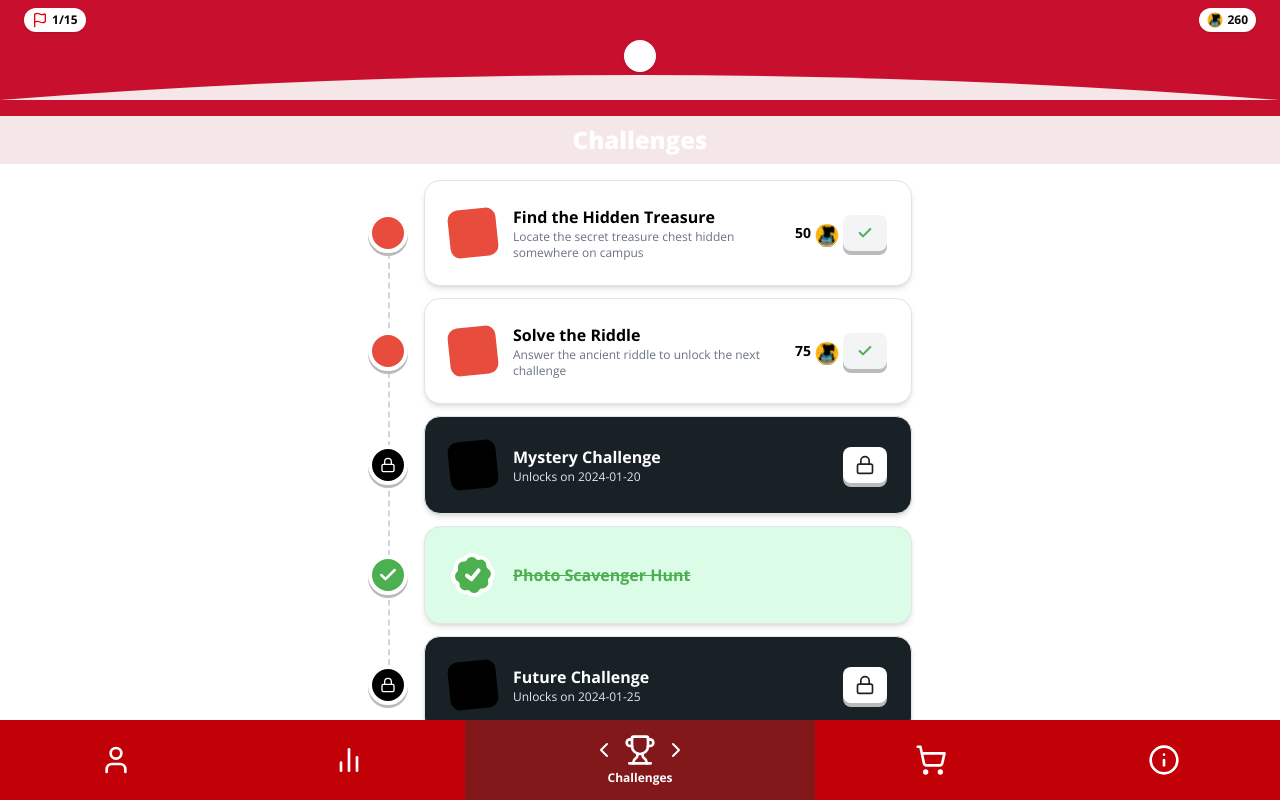
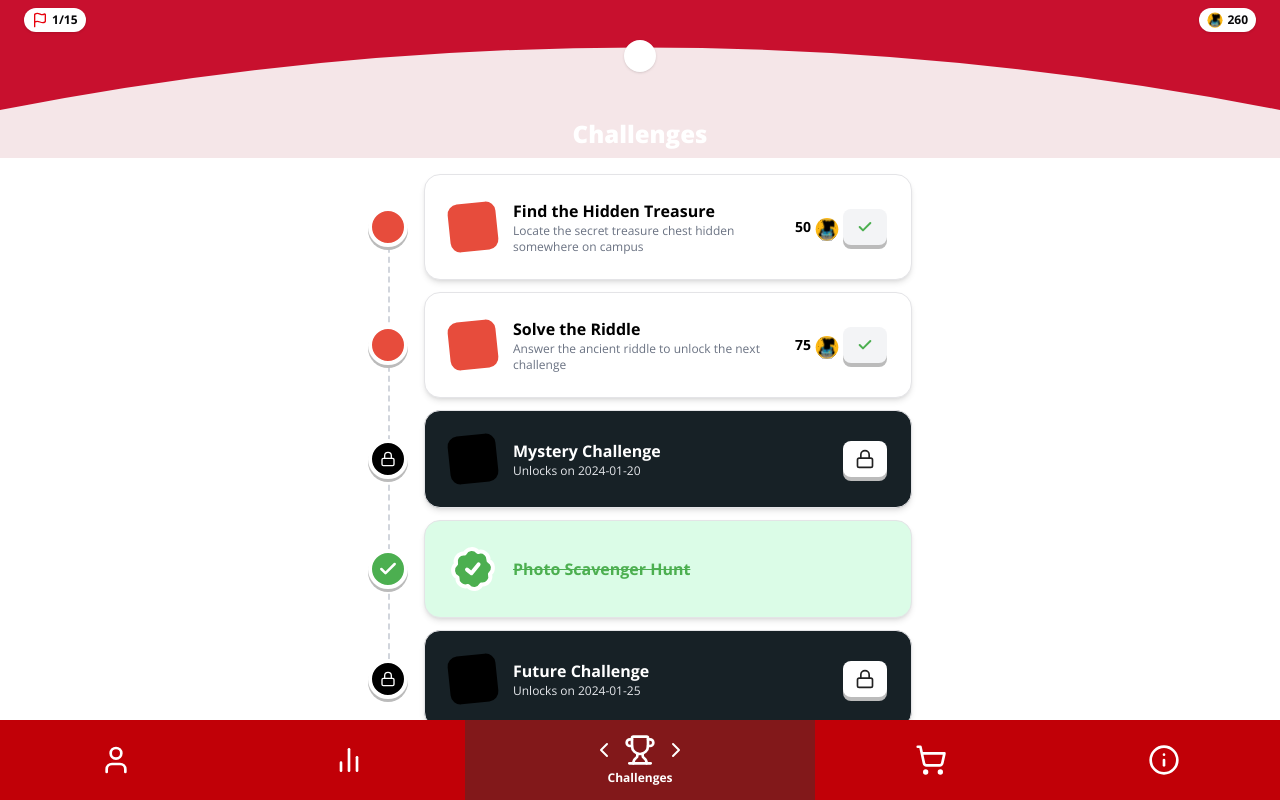
Before and after one commit to ScottyLabs/o-quest, a React (Vite) app in the folder apps/frontend/: page /challenges in a window 1280 px wide. Built offline with nearby package versions, Linux system fonts and the light colour scheme.

Commit message:
fix: use svg for arc instead

```diff
--- a/apps/frontend/src/components/page-header.tsx
+++ b/apps/frontend/src/components/page-header.tsx
@@ -5,6 +5,7 @@ import {
 } from "@/components/ui/popover";
 import { Flag } from "lucide-react";
 import type React from "react";
+import headerArc from "/images/header-arc.svg";
 import scottyCoin from "/images/scotty-coin.svg";
 
 interface PageHeaderProps {
@@ -32,7 +33,7 @@ export function PageHeader({
     return (
         <div>
             <div
-                className="relative flex flex-col items-center justify-center pb-4"
+                className="relative flex flex-col items-center justify-center"
                 style={{ background: bgColor }}
             >
                 {/* Top stats row */}
@@ -99,23 +100,13 @@ export function PageHeader({
                 {/* Decorative arc at the bottom */}
                 <div
                     className="w-full overflow-hidden"
-                    style={{ lineHeight: 0, marginTop: "-20px" }}
+                    style={{ lineHeight: 0, marginTop: "-100px" }}
                 >
-                    <svg
-                        viewBox="0 0 375 60"
-                        width="100%"
-                        height="60"
-                        preserveAspectRatio="none"
-                        style={{ display: "block" }}
-                        role="img"
-                        aria-label="Decorative arc separator"
-                    >
-                        <title>Decorative arc separator</title>
-                        <path
-                            d="M0,60 Q187.5,10 375,60 L375,60 L0,60 Z"
-                            fill="#f5e6e8"
-                        />
-                    </svg>
+                    <img
+                        src={headerArc}
+                        alt="Decorative arc separator"
+                        className="w-full h-full block"
+                    />
                 </div>
             </div>
             {/* Title below the arc */}
```
Also changed, not shown: apps/frontend/public/images/header-arc.svg (added).
